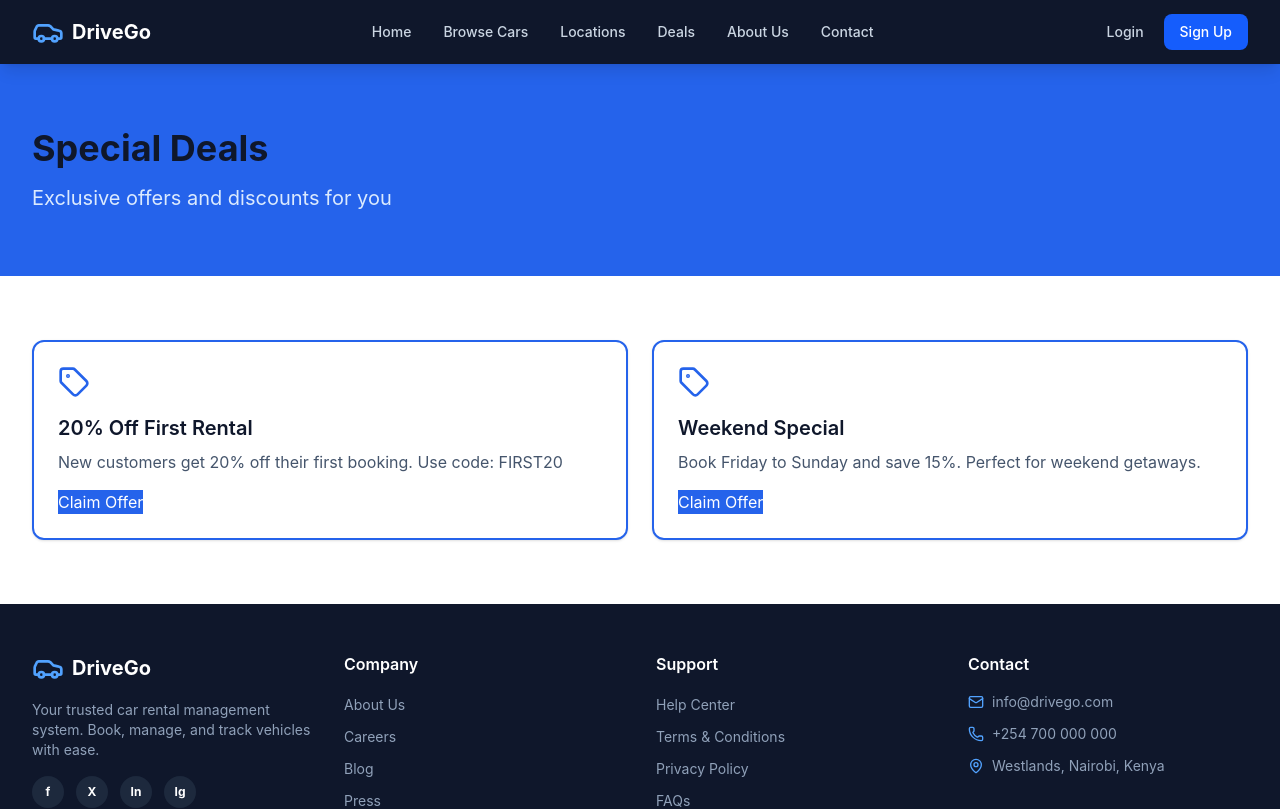
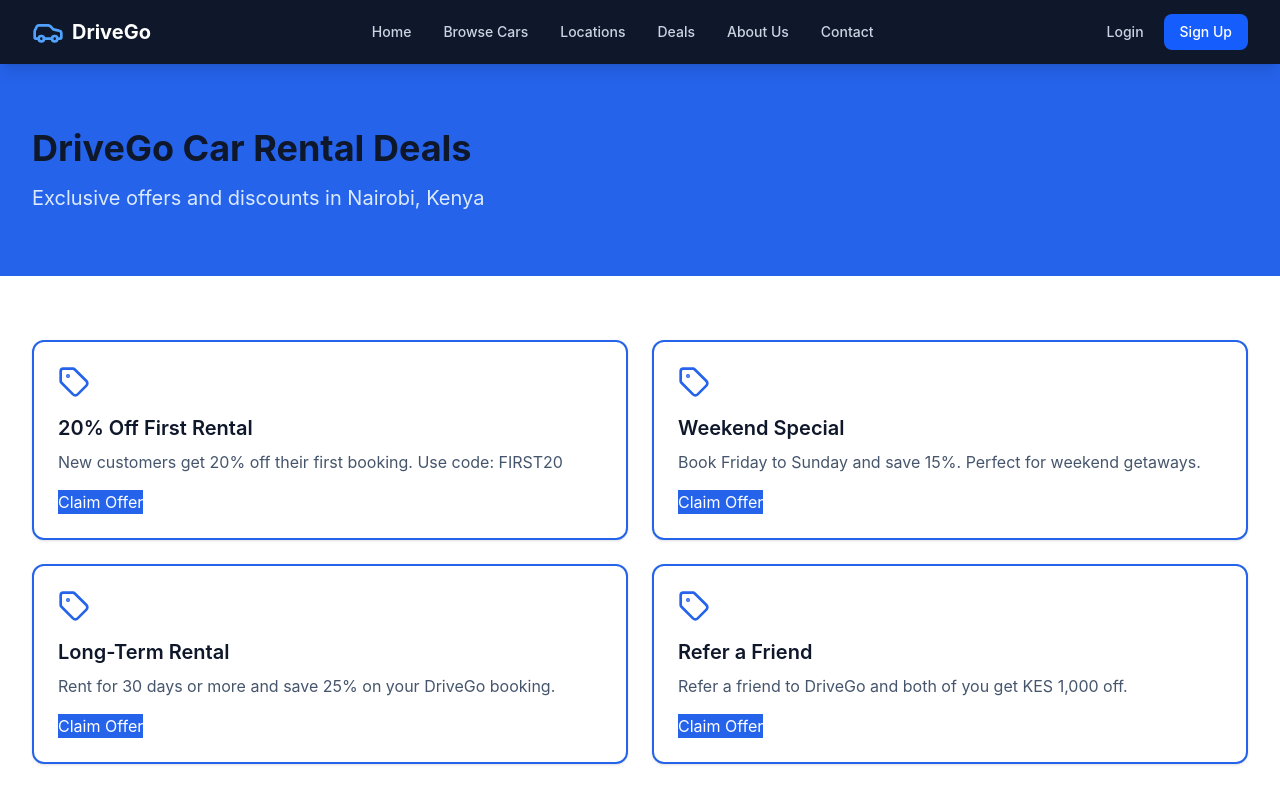
Before and after one commit to abdikadir-mohamed-dev/car-rental-management-system, a React (Vite) app in the folder crms-fronted/: page /deals in a window 1280 px wide. Shown: the top 809 px of the page. Built offline with nearby package versions, Linux system fonts and the light colour scheme; no server answers.

Commit message:
feat: expand DealsPage with DriveGo branding and two additional offers

```diff
--- a/crms-fronted/src/pages/public/DealsPage.jsx
+++ b/crms-fronted/src/pages/public/DealsPage.jsx
@@ -1,12 +1,14 @@
-import { Tag } from 'lucide-react'
+import { Tag } from "lucide-react";
 
 function DealsPage() {
   return (
     <div>
       <section className="bg-primary text-white py-16">
         <div className="max-w-7xl mx-auto px-4 sm:px-6 lg:px-8">
-          <h1 className="text-4xl font-bold mb-4">Special Deals</h1>
-          <p className="text-xl text-blue-100">Exclusive offers and discounts for you</p>
+          <h1 className="text-4xl font-bold mb-4">DriveGo Car Rental Deals</h1>
+          <p className="text-xl text-blue-100">
+            Exclusive offers and discounts in Nairobi, Kenya
+          </p>
         </div>
       </section>
       <section className="py-16 bg-white">
@@ -14,21 +16,50 @@ function DealsPage() {
           <div className="grid grid-cols-1 md:grid-cols-2 gap-6">
             <div className="card p-6 border-2 border-primary">
               <Tag className="w-8 h-8 text-primary mb-4" />
-              <h3 className="text-xl font-semibold text-slate-900 mb-2">20% Off First Rental</h3>
-              <p className="text-slate-600 mb-4">New customers get 20% off their first booking. Use code: FIRST20</p>
+              <h3 className="text-xl font-semibold text-slate-900 mb-2">
+                20% Off First Rental
+              </h3>
+              <p className="text-slate-600 mb-4">
+                New customers get 20% off their first booking. Use code: FIRST20
+              </p>
               <button className="btn-primary">Claim Offer</button>
             </div>
             <div className="card p-6 border-2 border-primary">
               <Tag className="w-8 h-8 text-primary mb-4" />
-              <h3 className="text-xl font-semibold text-slate-900 mb-2">Weekend Special</h3>
-              <p className="text-slate-600 mb-4">Book Friday to Sunday and save 15%. Perfect for weekend getaways.</p>
+              <h3 className="text-xl font-semibold text-slate-900 mb-2">
+                Weekend Special
+              </h3>
+              <p className="text-slate-600 mb-4">
+                Book Friday to Sunday and save 15%. Perfect for weekend
+                getaways.
+              </p>
+              <button className="btn-primary">Claim Offer</button>
+            </div>
+            <div className="card p-6 border-2 border-primary">
+              <Tag className="w-8 h-8 text-primary mb-4" />
+              <h3 className="text-xl font-semibold text-slate-900 mb-2">
+                Long-Term Rental
+              </h3>
+              <p className="text-slate-600 mb-4">
+                Rent for 30 days or more and save 25% on your DriveGo booking.
+              </p>
+              <button className="btn-primary">Claim Offer</button>
+            </div>
+            <div className="card p-6 border-2 border-primary">
+              <Tag className="w-8 h-8 text-primary mb-4" />
+              <h3 className="text-xl font-semibold text-slate-900 mb-2">
+                Refer a Friend
+              </h3>
+              <p className="text-slate-600 mb-4">
+                Refer a friend to DriveGo and both of you get KES 1,000 off.
+              </p>
               <button className="btn-primary">Claim Offer</button>
             </div>
           </div>
         </div>
       </section>
     </div>
-  )
+  );
 }
 
-export default DealsPage
+export default DealsPage;
```
